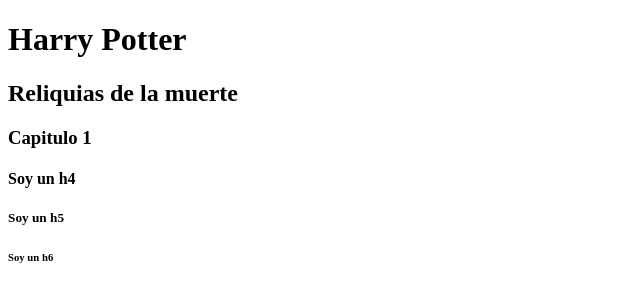
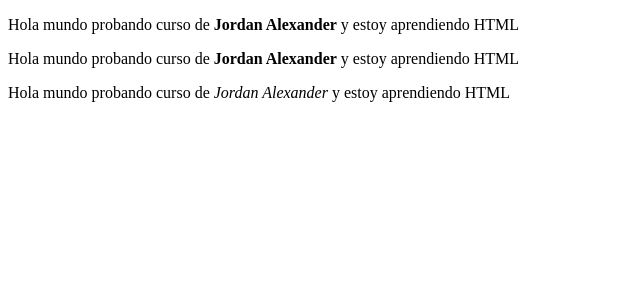
Before and after one commit to garaPM/web_curd_ja, a plain HTML site: page index.html in a window 1280 px wide. Shown: the whole page, without its empty margins (0-640 px from the left). Drawn offline with Linux system fonts and the light colour scheme.

Commit message:
s310 - Etiquetas de texto

```diff
--- a/index.html
+++ b/index.html
@@ -5,12 +5,43 @@
     <title>Encabezados</title>
   </head>
   <body>
-    <h1>Harry Potter</h1>
+    <p>
+      Hola mundo probando curso de <b>Jordan Alexander</b> y estoy aprendiendo
+      HTML
+    </p>
+    <p>
+      Hola mundo probando curso de <strong>Jordan Alexander</strong> y estoy
+      aprendiendo HTML
+    </p>
+    <p>
+      Hola mundo probando curso de <i>Jordan Alexander</i> y estoy aprendiendo
+      HTML
+    </p>
 
-    <h2>Reliquias de la muerte</h2>
-    <h3>Capitulo 1</h3>
-    <h4>Soy un h4</h4>
-    <h5>Soy un h5</h5>
-    <h6>Soy un h6</h6>
+    <!-- <p>hola</p>
+       - <p>Hola soy un segundo parrafo</p>
+       - <p>
+       -   Lorem ipsum dolor sit amet, consetetur sadipscing elitr, sed diam nonumy
+       -   eirmod tempor invidunt ut labore et dolore magna aliquyam erat, sed diam
+       -   voluptua. At vero eos et accusam et justo duo dolores et ea rebum. Stet
+       -   clita kasd gubergren, no sea takimata sanctus est Lorem ipsum dolor sit
+       -   amet.
+       - </p>
+       - <p>Lorem ipsum dolor sit</p> -->
+
+    <!--     <h1>Harry Potter</h1>
+   -
+   -     <h2>Reliquias de la muerte</h2>
+   -     <h3>Capitulo 1</h3>
+   -     <h4>Soy un h4</h4>
+   -     <h5>Soy un h5</h5>
+   -     <h6>Soy un h6</h6> -->
+
+    <!-- comentarios de html en una línea -->
+
+    <!-- comentarios multiples en html
+       - comentarios multiples en html
+       - comentarios multiples en html
+       - comentarios multiples en html -->
   </body>
 </html>
```
